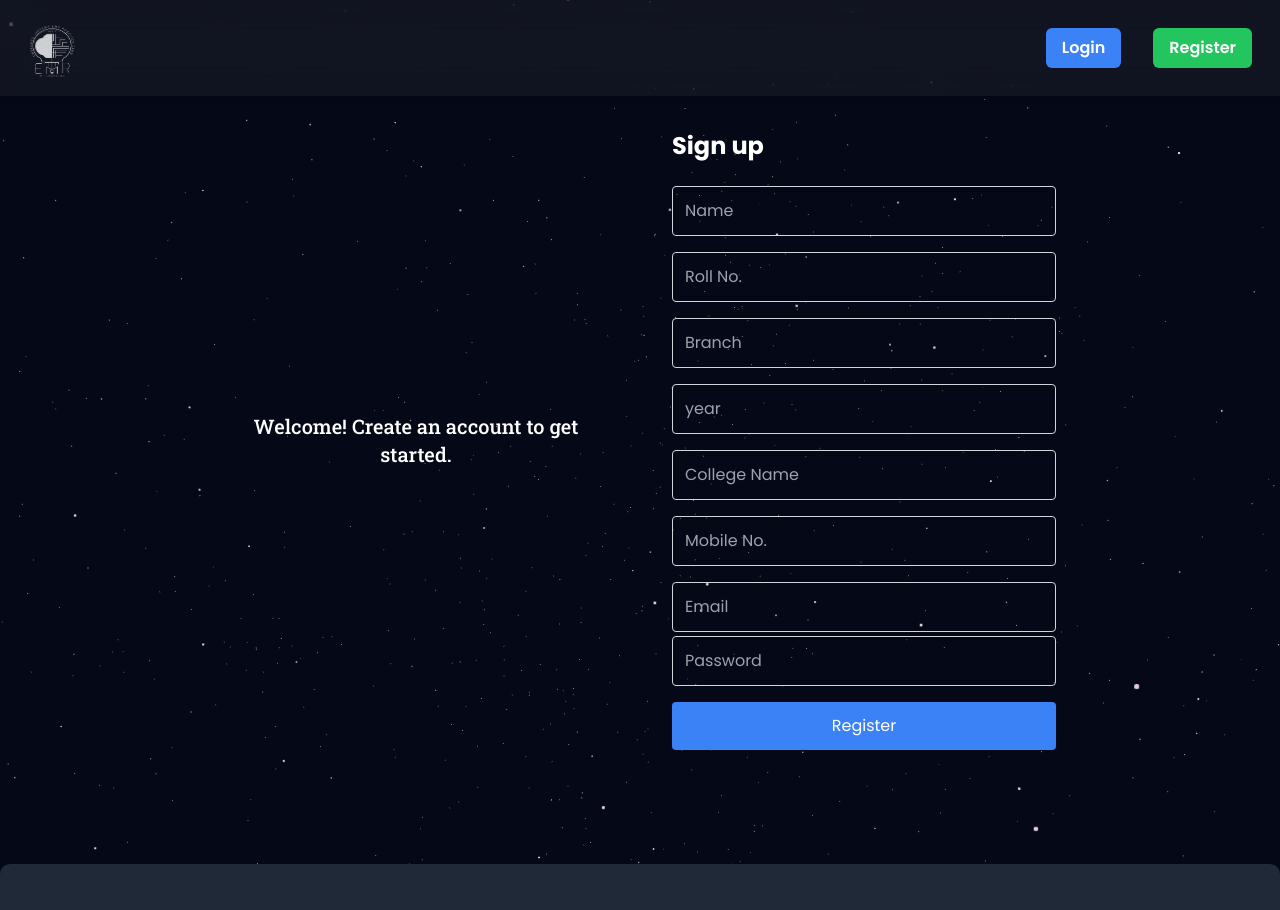
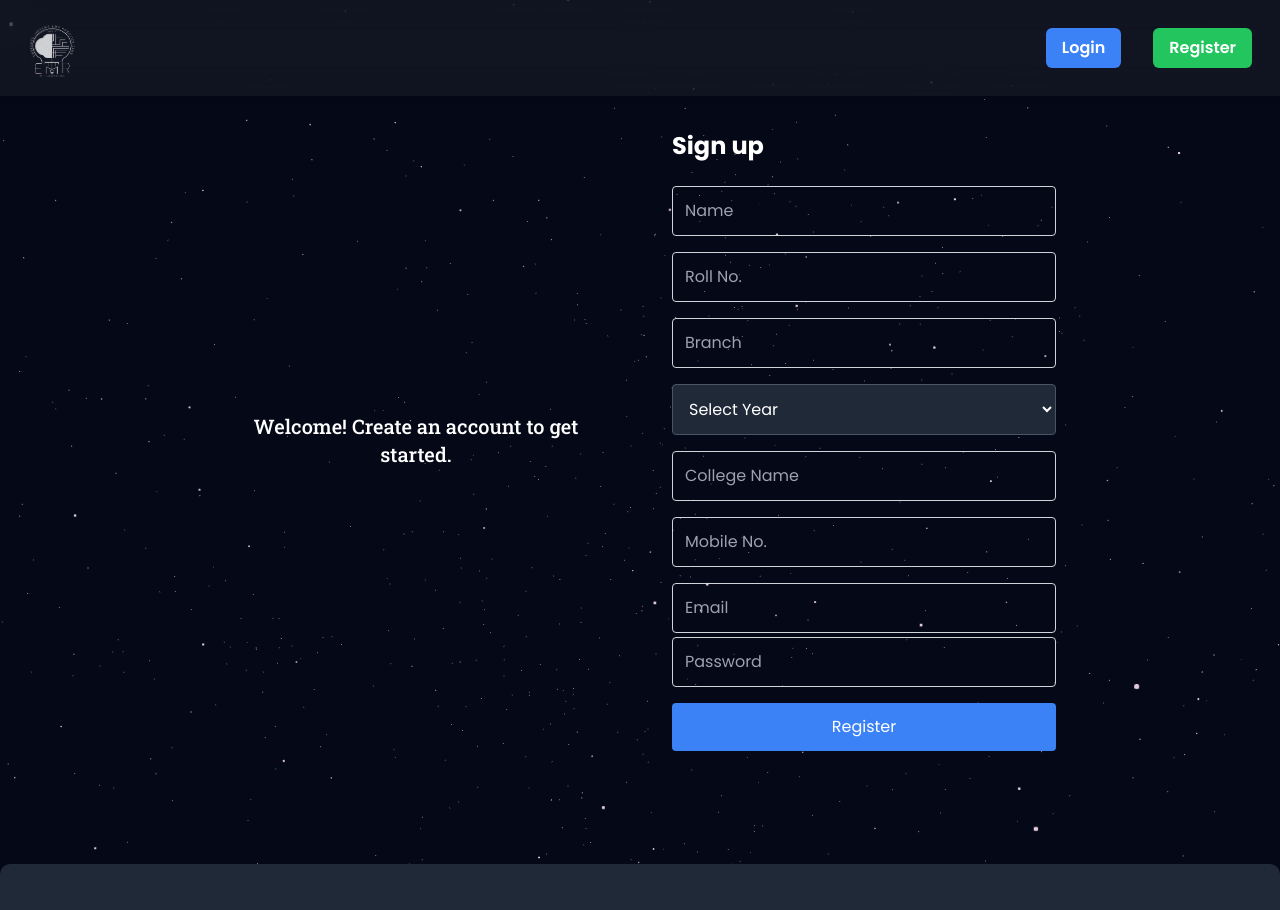
Before and after one commit to EmrNITK/emr_website, a React (Vite) app in the folder frontend/: page /register in a window 1280 px wide. Shown: the top 910 px of the page. Built offline with nearby package versions, Linux system fonts and the light colour scheme; no server answers; grey boxes are pictures that could not be loaded.

Commit message:
jointeam not more than 4 and select

```diff
--- a/frontend/src/pages/JoinTeamPage.jsx
+++ b/frontend/src/pages/JoinTeamPage.jsx
@@ -114,17 +114,17 @@ const TeamList = () => {
                 onChange={(e) => setSearchQuery(e.target.value)} // Update search query
               />
             </div>
-            {availableTeams.map((team) => {
-              return (
-                <>
+            {availableTeams
+              .filter((team) => team.members.length < 4) // Only teams with less than 4 members
+              .map((team) => {
+                return (
                   <TeamCard
                     key={team._id}
                     team={team}
                     handleJoin={handleJoin}
                   />
-                </>
-              );
-            })}
+                );
+              })}
           </div>
         )}
       </div>
--- a/frontend/src/pages/Register.jsx
+++ b/frontend/src/pages/Register.jsx
@@ -17,7 +17,7 @@ const Register = () => {
   const [rollNo, setRollNo] = useState("");
   const [year, setYear] = useState("");
   const [error, setError] = useState("");
-  const [loading,setLoading] = useState(false);
+  const [loading, setLoading] = useState(false);
   const navigate = useNavigate();
 
   // Validate input fields
@@ -69,7 +69,7 @@ const Register = () => {
       navigate("/login");
     } catch (error) {
       setError(error.message);
-    }finally{
+    } finally {
       setLoading(false);
     }
   };
@@ -120,13 +120,29 @@ const Register = () => {
                 value={branch}
                 onChange={(e) => setBranch(e.target.value)}
               />
-              <input
-                className="w-full p-3 mb-4 border border-gray-300 rounded bg-transparent focus:outline-none"
-                type="text"
-                placeholder="year"
+              <select
+                className=" p-3 mb-4 border border-gray-600 rounded bg-gray-800 focus:outline-none text-white focus:border-blue-500 w-1/2 lg:w-full"
                 value={year}
                 onChange={(e) => setYear(e.target.value)}
-              />
+              >
+                <option value="" disabled className="bg-gray-700 text-white w-1/4 md:w-full">
+                  Select Year
+                </option>
+                <option value="1" className="bg-gray-700 text-white w-1/4 md:w-full">
+                  1st Year
+                </option>
+                <option value="2" className="bg-gray-700 text-white w-1/4 md:w-full">
+                  2nd Year
+                </option>
+                <option value="3" className="bg-gray-700 text-white w-1/4 md:w-full">
+                  3rd Year
+                </option>
+                <option value="4" className="bg-gray-700 text-white w-1/4 md:w-full">
+                  4th Year
+                </option>
+              </select>
+
+
               <input
                 className="w-full p-3 mb-4 border border-gray-300 rounded bg-transparent focus:outline-none"
                 type="text"
--- a/frontend/src/pages/TransactionVerify.jsx
+++ b/frontend/src/pages/TransactionVerify.jsx
@@ -40,7 +40,7 @@ const VerifyTransaction = () => {
       <Header />
       {user.isVerified ? <Navigate to="/workshop" /> : <></>}
       <div className="flex items-center justify-center h-screen ">
-        <div className="p-12 rounded-lg shadow-lg max-w-md w-full bg-white/5  backdrop-opacity-5 backdrop-brightness-10 shadow-lg backdrop-blur-sm rounded-lg ">
+        <div className="p-12 max-w-md w-full bg-white/5  backdrop-opacity-5 backdrop-brightness-10 shadow-lg backdrop-blur-sm rounded-lg ">
           <h2 className="text-2xl font-bold text-white text-center mb-6">
             Verify Transaction
           </h2>
```
